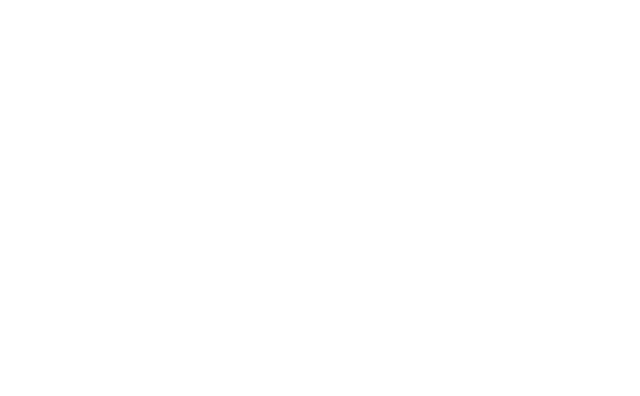
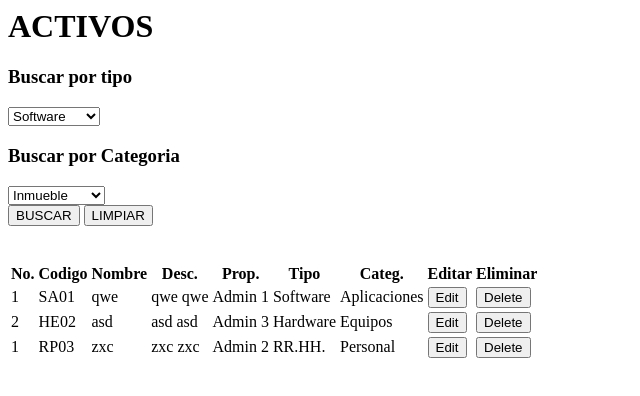
Before and after one commit to VanDerCroix/sgsi, a plain HTML site: page html/modifica_activos/modifica_activos.html in a window 1280 px wide. Shown: the whole page, without its empty margins (0-640 px from the left). Drawn offline with Linux system fonts and the light colour scheme.

Commit message:
vista 3 con funciones de editado

```diff
--- a/html/modifica_activos/modifica_activos.html
+++ b/html/modifica_activos/modifica_activos.html
@@ -0,0 +1,106 @@
+<html>
+<head>
+	<title></title>
+</head>
+<body>
+	<h1>ACTIVOS</h1>
+	<div>
+		<h3>Buscar por tipo</h3>
+		<select id="select_tipo">
+			<option value="S">Software</option>
+			<option value="H">Hardware</option>
+			<option value="I">Informacion</option>
+			<option value="V">Servicios</option>
+			<option value="R">RR.HH.</option>
+		</select>
+	</div>
+
+	<div>
+		<h3>Buscar por Categoria</h3>
+		<select id="select_categoria">
+			<option value="I">Inmueble</option>
+			<option value="P">Personal</option>
+			<option value="E">Equipo</option>
+			<option value="A">Aplicaciones</option>
+			<option value="D">Documentos</option>
+			<option value="T">Datos</option>
+		</select>
+	</div>
+
+	<div>
+		<input type="button" value="BUSCAR">
+		<input type="button" value="LIMPIAR">
+	</div>
+
+	<br /><br />
+
+	<table id="tabla_activos">
+		<thead>
+			<tr>
+				<th>No.</th>
+				<th>Codigo</th>
+				<th>Nombre</th>
+				<th>Desc.</th>
+				<th>Prop.</th>
+				<th>Tipo</th>
+				<th>Categ.</th>
+				<th>Editar</th>
+				<th>Eliminar</th>
+			</tr>
+		</thead>
+		<tbody>
+			<tr>
+				<td>1</td>
+				<td>SA01</td>
+				<td><p>qwe</p></td>
+				<td><p>qwe qwe</p></td>
+				<td><p>Admin 1</p></td>
+				<td><p>Software</p></td>
+				<td><p>Aplicaciones</p></td>
+				<td><input type="button" value="Edit" onclick="edit_row(this)"></td>
+				<td><input type="button" value="Delete" onclick="delete_row(this)"></td>
+			</tr>
+			<tr>
+				<td>2</td>
+				<td>HE02</td>
+				<td><p>asd</p></td>
+				<td><p>asd asd</p></td>
+				<td><p>Admin 3</p></td>
+				<td><p>Hardware</p></td>
+				<td><p>Equipos</p></td>
+				<td><input type="button" value="Edit" onclick="edit_row(this)"></td>
+				<td><input type="button" value="Delete" onclick="delete_row(this)"></td>
+			</tr>
+			<tr>
+				<td>1</td>
+				<td>RP03</td>
+				<td><p>zxc</p></td>
+				<td><p>zxc zxc</p></td>
+				<td><p>Admin 2</p></td>
+				<td><p>RR.HH.</p></td>
+				<td><p>Personal</p></td>
+				<td><input type="button" value="Edit" onclick="edit_row(this)"></td>
+				<td><input type="button" value="Delete" onclick="delete_row(this)"></td>
+			</tr>
+		</tbody>
+	</table>
+<script>
+function edit_row(r) {
+	//dar estilo a las celdas que se vuelven editables
+	var fila = r.parentNode.parentNode;
+	for (var i = 2; i < 7; i++) {
+		fila.cells[i].childNodes[0].contentEditable = true;
+	};
+
+	//para propositos de desarrollo unicamente
+    var c1 = fila.cells[2].childNodes[0];
+    c1.focus();
+    alert("las columnas nombre, desc, prop, tipo y categ ahora se pueden editar	");
+}
+function delete_row(r) {
+	var i = r.parentNode.parentNode.rowIndex;
+	document.getElementById("tabla_activos").deleteRow(i);
+}
+</script>
+</body>
+</html>
```
Also changed, not shown: index.html (+7 -8 lines).
